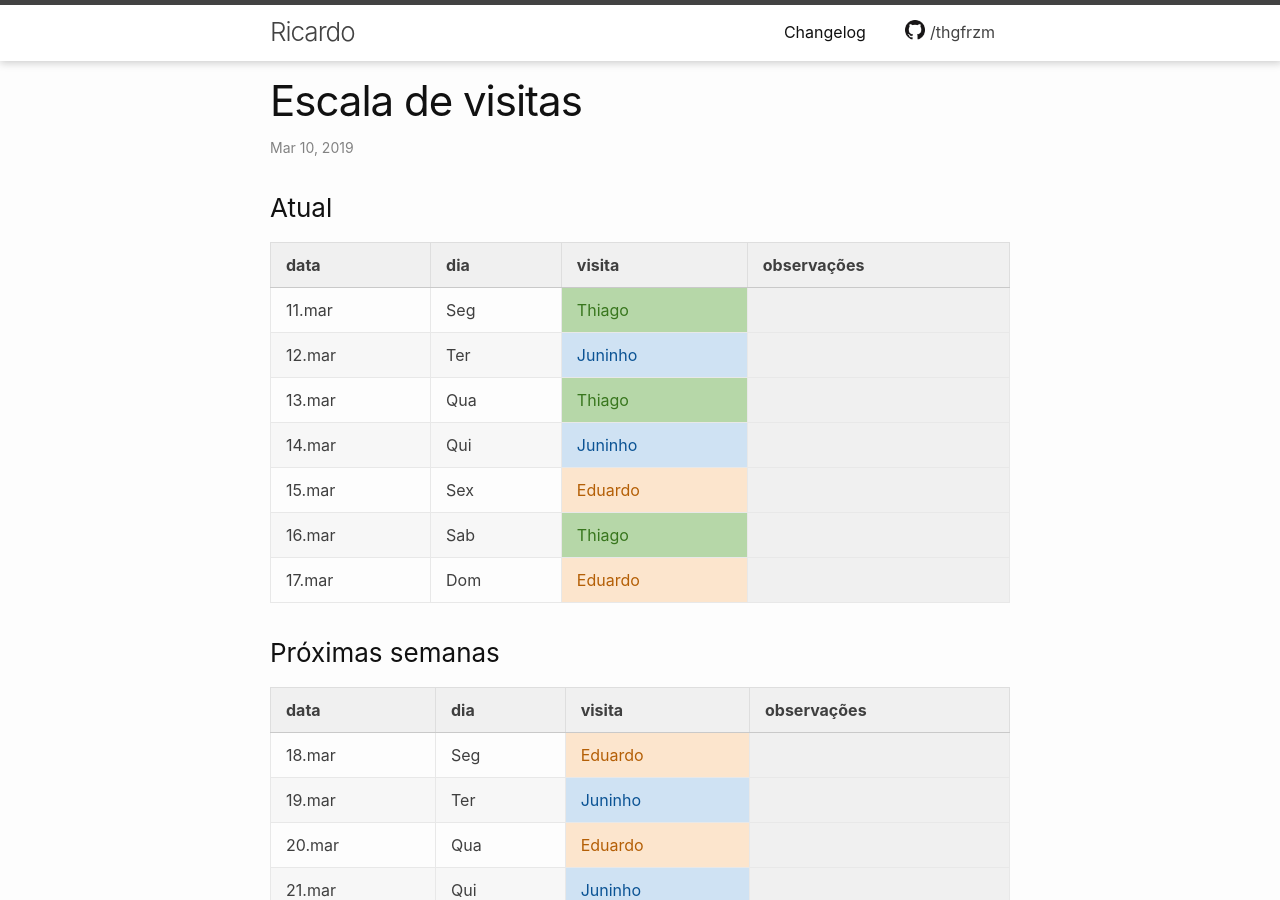
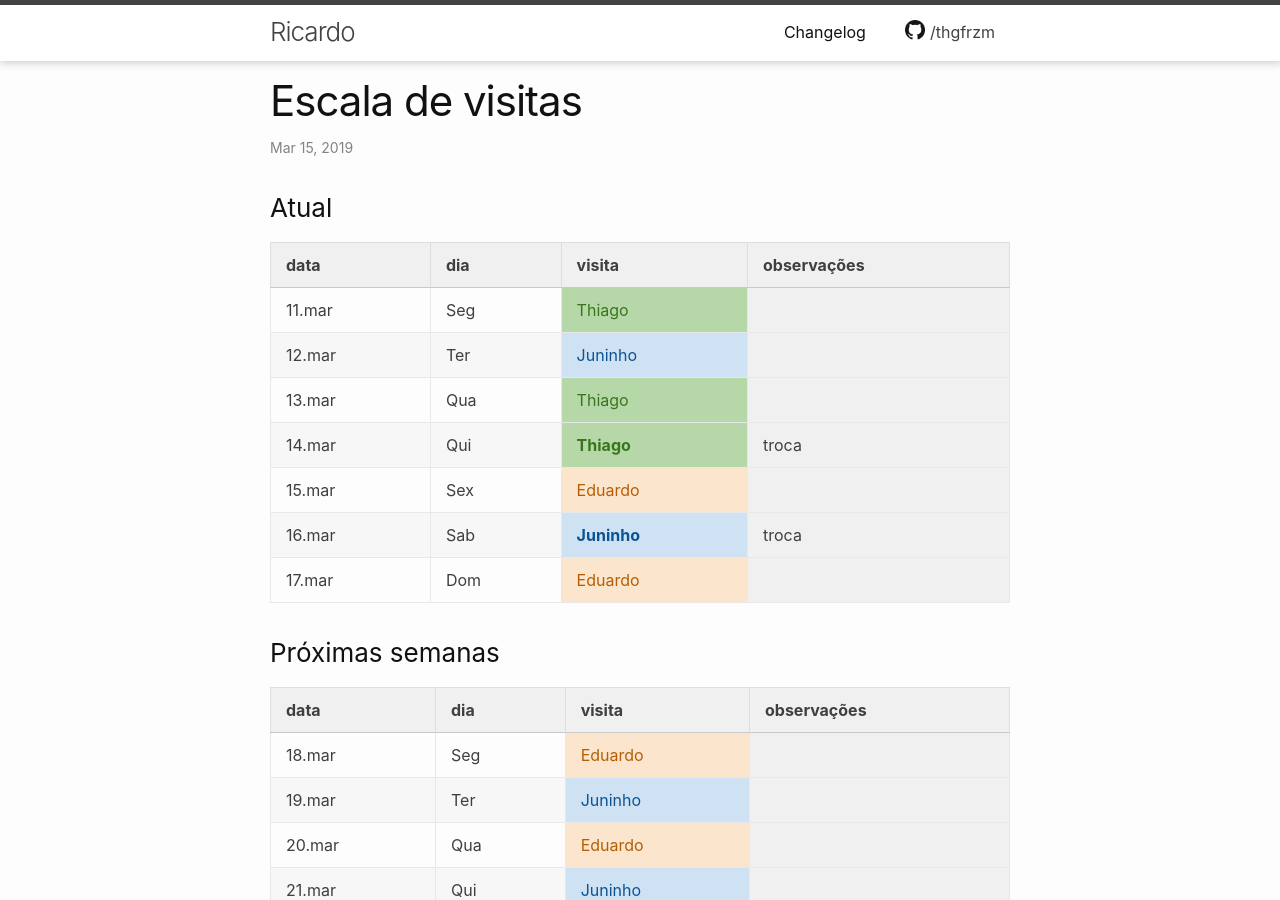
Before and after one commit to thgfrzm/ricardo, a Jekyll site: the page built from _posts/2018-12-23-escala-visitas.markdown, in a window 1280 px wide and 900 px high. Built offline with Jekyll 4.4.1, drawn with Linux system fonts in a browser that asks for light colours.

Commit message:
Update escala de visitas

```diff
--- a/_posts/2018-12-23-escala-visitas.markdown
+++ b/_posts/2018-12-23-escala-visitas.markdown
@@ -1,21 +1,21 @@
 ---
 layout: post
 title:  "Escala de visitas"
-date:   2019-03-10 16:48:24 -0300
+date:   2019-03-15 17:34:00 -0300
 categories: agenda
 ---
 
 ### Atual
 
-| data   | dia | visita  | observações |
-| ------ | --- | ------- | ----------- |
-| 11.mar | Seg | Thiago  |             |
-| 12.mar | Ter | Juninho |             |
-| 13.mar | Qua | Thiago  |             |
-| 14.mar | Qui | Juninho |             |
-| 15.mar | Sex | Eduardo |             |
-| 16.mar | Sab | Thiago  |             |
-| 17.mar | Dom | Eduardo |             |
+| data   | dia | visita     | observações |
+| ------ | --- | ---------- | ----------- |
+| 11.mar | Seg | Thiago     |             |
+| 12.mar | Ter | Juninho    |             |
+| 13.mar | Qua | Thiago     |             |
+| 14.mar | Qui | **Thiago** | troca       |
+| 15.mar | Sex | Eduardo    |             |
+| 16.mar | Sab | **Juninho**| troca       |
+| 17.mar | Dom | Eduardo    |             |
 
 
 ### Próximas semanas
```
